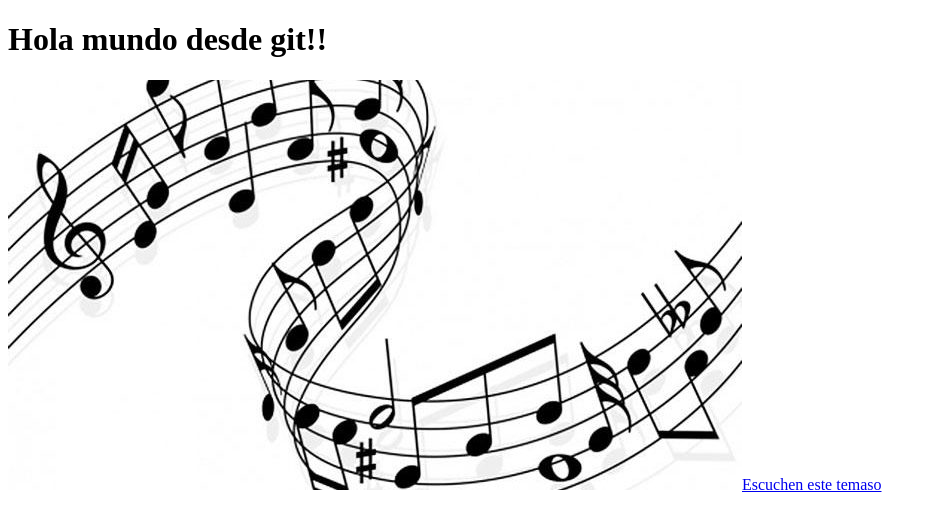
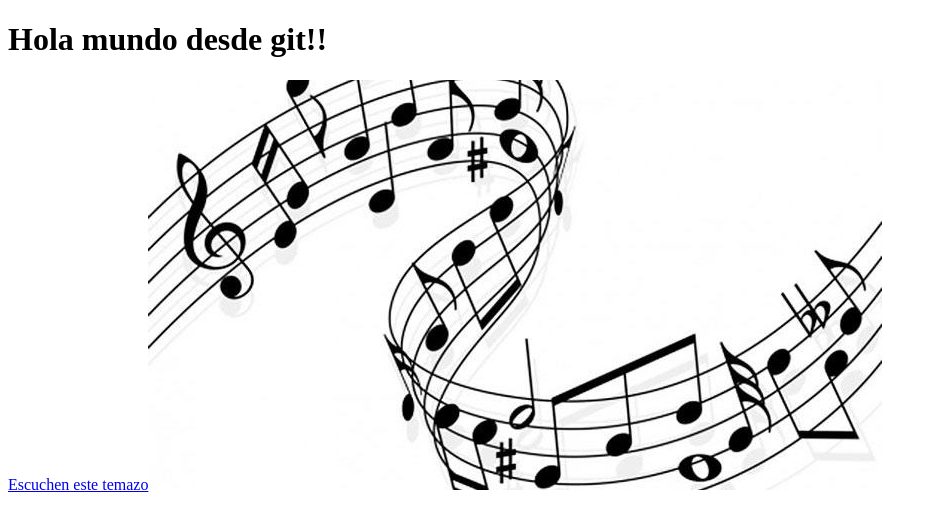
Before and after one commit to JMauricio05/ejemplo_taller_git, a plain HTML site: page index.html in a window 1280 px wide. Shown: the whole page, without its empty margins (0-937 px from the left). Drawn offline with Linux system fonts and the light colour scheme.

Commit message:
Mejore el orden del temazo

```diff
--- a/index.html
+++ b/index.html
@@ -6,6 +6,6 @@
     </head>
     <body>
         <h1>Hola mundo desde git!!</h1>
-        <a href="https://www.youtube.com/watch?v=dQw4w9WgXcQ"><img src="Recursos/Cancion.jpg" alt="Temazo">Escuchen este temaso</a>
+        <a href="https://www.youtube.com/watch?v=dQw4w9WgXcQ">Escuchen este temazo<img src="Recursos/Cancion.jpg" alt="Temazo"></a>
     </body>
 </html>
```
